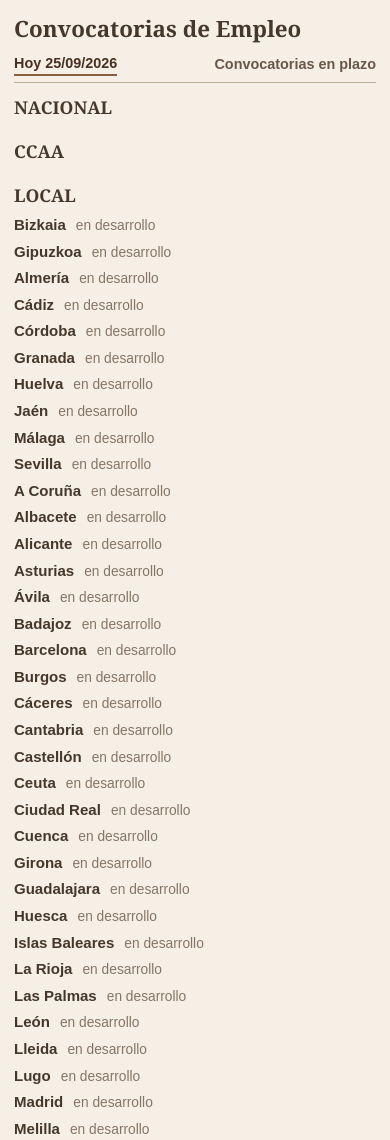
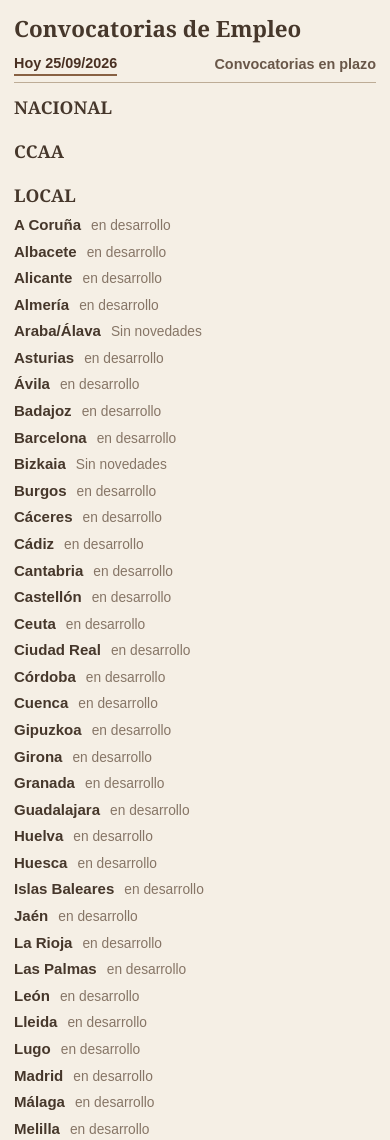
Before and after one commit to yogarcia42/Web_Empleo, a plain HTML site: page index.html in a window 390 px wide. Shown: the top 1140 px of the page. Drawn offline with Linux system fonts and the light colour scheme.

Commit message:
Refactor index.html structure and scripts

```diff
--- a/index.html
+++ b/index.html
@@ -1,9 +1,183 @@
-<!doctype html><html lang="es"><head><meta charset="utf-8"><meta name="viewport" content="width=device-width,initial-scale=1"><meta name="color-scheme" content="light"><title>Convocatorias de Empleo</title><style>
-:root{font-family:Arial,Helvetica,sans-serif;color:#46372b;background:#f5efe5}*{box-sizing:border-box}body{margin:0}.page{max-width:880px;margin:auto;padding:14px 20px 35px}h1{font:700 1.4rem Georgia,serif;margin:0 0 8px}.tabs{display:flex;align-items:center;gap:26px;border-bottom:1px solid #bdac96;padding-bottom:6px}.tabs button{padding:3px 0;border:0;background:none;color:#695749;font:700 .98rem Arial,sans-serif;cursor:pointer}.tabs button[aria-selected=true]{color:#493022;border-bottom:2px solid #886143}.tabs button:focus-visible,a:focus-visible{outline:2px solid #805b40;outline-offset:3px}h2{font:700 1.1rem Georgia,serif;margin:12px 0 5px}h3{font-size:.87rem;color:#6b503b;margin:8px 0 3px}.province{margin:0;padding:3px 0;font-size:.94rem;line-height:1.35}.province strong{font-weight:750}.badge{color:#867566;margin-left:10px;font-size:.86rem}.offer{margin:1px 0 5px 13px}.offer a{color:#745039}.notice{font-size:.9rem;color:#806b5a;margin:8px 0}.spacer{height:3px}@media(max-width:620px){.page{padding:13px 14px}.tabs{justify-content:space-between;gap:12px}.tabs button{font-size:.9rem;text-align:left}}
-</style></head><body><main class="page"><h1>Convocatorias de Empleo</h1><nav class="tabs" aria-label="Vistas"><button id="hoy" type="button" aria-selected="true">Hoy <span id="fecha"></span></button><button id="plazo" type="button" aria-selected="false">Convocatorias en plazo</button></nav><p class="notice" id="estado" role="status"></p><div id="principal"><h2>NACIONAL</h2><div class="spacer"></div><h2>CCAA</h2><div class="spacer"></div><h2>LOCAL</h2><div id="local"></div></div></main><script>
-const fecha=new Intl.DateTimeFormat('es-ES',{timeZone:'Europe/Madrid',day:'2-digit',month:'2-digit',year:'numeric'}).format(new Date());document.querySelector('#fecha').textContent=fecha;
-const hoy=document.querySelector('#hoy'),plazo=document.querySelector('#plazo'),principal=document.querySelector('#principal'),estado=document.querySelector('#estado');
-plazo.addEventListener('click',()=>{hoy.setAttribute('aria-selected','false');plazo.setAttribute('aria-selected','true');principal.hidden=true;estado.textContent='En desarrollo';});
-hoy.addEventListener('click',()=>{hoy.setAttribute('aria-selected','true');plazo.setAttribute('aria-selected','false');principal.hidden=false;estado.textContent='';});
-(async()=>{try{const [p,c]=await Promise.all([fetch('data/provincias.json'),fetch('data/convocatorias.json')]);if(!p.ok||!c.ok)throw Error('No se pudieron leer los datos');const provincias=await p.json(),datos=await c.json();const local=document.querySelector('#local');for(const convocatoria of datos.convocatorias||[]){const row=document.createElement('div');row.className='province';const strong=document.createElement('strong');strong.textContent=convocatoria.provincia+' · '+convocatoria.lugar;row.append(strong);const details=document.createElement('div');details.className='offer';details.textContent=convocatoria.titulo+' ';const a=document.createElement('a');a.href=convocatoria.url;a.target='_blank';a.rel='noopener noreferrer';a.textContent='Sumario ↗';details.append(a);row.append(details);local.append(row);}for(const name of provincias){const row=document.createElement('div');row.className='province';const strong=document.createElement('strong');strong.textContent=name;const badge=document.createElement('span');badge.className='badge';badge.textContent='en desarrollo';row.append(strong,badge);local.append(row);}}catch(e){estado.textContent='No se pudieron cargar las convocatorias.';}})();
-</script></body></html>
+<!doctype html>
+<html lang="es">
+<head>
+  <meta charset="utf-8">
+  <meta name="viewport" content="width=device-width,initial-scale=1">
+  <meta name="color-scheme" content="light">
+  <title>Convocatorias de Empleo</title>
+  <style>
+    :root{font-family:Arial,Helvetica,sans-serif;color:#46372b;background:#f5efe5}
+    *{box-sizing:border-box}
+    body{margin:0}
+    .page{max-width:880px;margin:auto;padding:14px 20px 35px}
+    h1{font:700 1.4rem Georgia,serif;margin:0 0 8px}
+    .tabs{display:flex;align-items:center;gap:26px;border-bottom:1px solid #bdac96;padding-bottom:6px}
+    .tabs button{padding:3px 0;border:0;background:none;color:#695749;font:700 .98rem Arial,sans-serif;cursor:pointer}
+    .tabs button[aria-selected=true]{color:#493022;border-bottom:2px solid #886143}
+    .tabs button:focus-visible,a:focus-visible{outline:2px solid #805b40;outline-offset:3px}
+    h2{font:700 1.1rem Georgia,serif;margin:12px 0 5px}
+    .province{margin:0;padding:3px 0;font-size:.94rem;line-height:1.35}
+    .province strong{font-weight:750}
+    .badge{color:#867566;margin-left:10px;font-size:.86rem}
+    .offer{margin:2px 0 5px 13px}
+    .offer a{color:#745039}
+    .meta{color:#695749;font-size:.87rem;margin:2px 0}
+    .notice{font-size:.9rem;color:#806b5a;margin:8px 0}
+    .spacer{height:3px}
+    @media(max-width:620px){
+      .page{padding:13px 14px}
+      .tabs{justify-content:space-between;gap:12px}
+      .tabs button{font-size:.9rem;text-align:left}
+    }
+  </style>
+</head>
+<body>
+  <main class="page">
+    <h1>Convocatorias de Empleo</h1>
+    <nav class="tabs" aria-label="Vistas">
+      <button id="hoy" type="button" aria-selected="true">
+        Hoy <span id="fecha"></span>
+      </button>
+      <button id="plazo" type="button" aria-selected="false">
+        Convocatorias en plazo
+      </button>
+    </nav>
+    <p class="notice" id="estado" role="status"></p>
+    <div id="principal">
+      <h2>NACIONAL</h2><div class="spacer"></div>
+      <h2>CCAA</h2><div class="spacer"></div>
+      <h2>LOCAL</h2><div id="local"></div>
+    </div>
+  </main>
+
+  <script>
+    const ahora = new Date();
+    const fecha = new Intl.DateTimeFormat('es-ES', {
+      timeZone: 'Europe/Madrid',
+      day: '2-digit',
+      month: '2-digit',
+      year: 'numeric'
+    }).format(ahora);
+    const fechaISO = new Intl.DateTimeFormat('en-CA', {
+      timeZone: 'Europe/Madrid',
+      year: 'numeric',
+      month: '2-digit',
+      day: '2-digit'
+    }).format(ahora);
+
+    document.querySelector('#fecha').textContent = fecha;
+
+    const hoy = document.querySelector('#hoy');
+    const plazo = document.querySelector('#plazo');
+    const principal = document.querySelector('#principal');
+    const estado = document.querySelector('#estado');
+
+    plazo.addEventListener('click', () => {
+      hoy.setAttribute('aria-selected', 'false');
+      plazo.setAttribute('aria-selected', 'true');
+      principal.hidden = true;
+      estado.textContent = 'En desarrollo';
+    });
+
+    hoy.addEventListener('click', () => {
+      hoy.setAttribute('aria-selected', 'true');
+      plazo.setAttribute('aria-selected', 'false');
+      principal.hidden = false;
+      estado.textContent = '';
+    });
+
+    (async () => {
+      try {
+        const [respuestaProvincias, respuestaConvocatorias] =
+          await Promise.all([
+            fetch('data/provincias.json'),
+            fetch('data/convocatorias.json')
+          ]);
+
+        if (!respuestaProvincias.ok || !respuestaConvocatorias.ok) {
+          throw Error('No se pudieron leer los datos');
+        }
+
+        const provincias = await respuestaProvincias.json();
+        const datos = await respuestaConvocatorias.json();
+        const ofertas = datos.fecha === fechaISO
+          ? datos.convocatorias || []
+          : [];
+
+        const activas = new Set(['Araba/Álava', 'Bizkaia']);
+        const nombres = [...new Set(['Araba/Álava', ...provincias])]
+          .sort(new Intl.Collator('es', {
+            sensitivity: 'base'
+          }).compare);
+
+        const local = document.querySelector('#local');
+
+        for (const nombre of nombres) {
+          const fila = document.createElement('div');
+          fila.className = 'province';
+
+          const titulo = document.createElement('strong');
+          titulo.textContent = nombre;
+          fila.append(titulo);
+
+          const deProvincia = ofertas.filter(
+            oferta => oferta.provincia === nombre
+          );
+
+          if (!deProvincia.length) {
+            const etiqueta = document.createElement('span');
+            etiqueta.className = 'badge';
+
+            etiqueta.textContent = activas.has(nombre)
+              ? (datos.fecha === fechaISO
+                  ? 'Sin novedades'
+                  : 'Pendiente de actualización')
+              : 'en desarrollo';
+
+            fila.append(etiqueta);
+          }
+
+          for (const oferta of deProvincia) {
+            const detalle = document.createElement('div');
+            detalle.className = 'offer';
+
+            const lugar = document.createElement('strong');
+            lugar.textContent = oferta.lugar + ': ';
+            detalle.append(
+              lugar,
+              document.createTextNode(oferta.titulo + ' ')
+            );
+
+            const enlace = document.createElement('a');
+            enlace.href = oferta.url;
+            enlace.target = '_blank';
+            enlace.rel = 'noopener noreferrer';
+            enlace.textContent = 'Ver boletín ↗';
+            detalle.append(enlace);
+
+            const metadatos = [
+              oferta.sistema,
+              oferta.tasas,
+              oferta.plazo
+            ].filter(Boolean);
+
+            if (metadatos.length) {
+              const meta = document.createElement('div');
+              meta.className = 'meta';
+              meta.textContent = metadatos.join(' · ');
+              detalle.append(meta);
+            }
+
+            fila.append(detalle);
+          }
+
+          local.append(fila);
+        }
+      } catch (error) {
+        estado.textContent =
+          'No se pudieron cargar las convocatorias.';
+      }
+    })();
+  </script>
+</body>
+</html>
```
